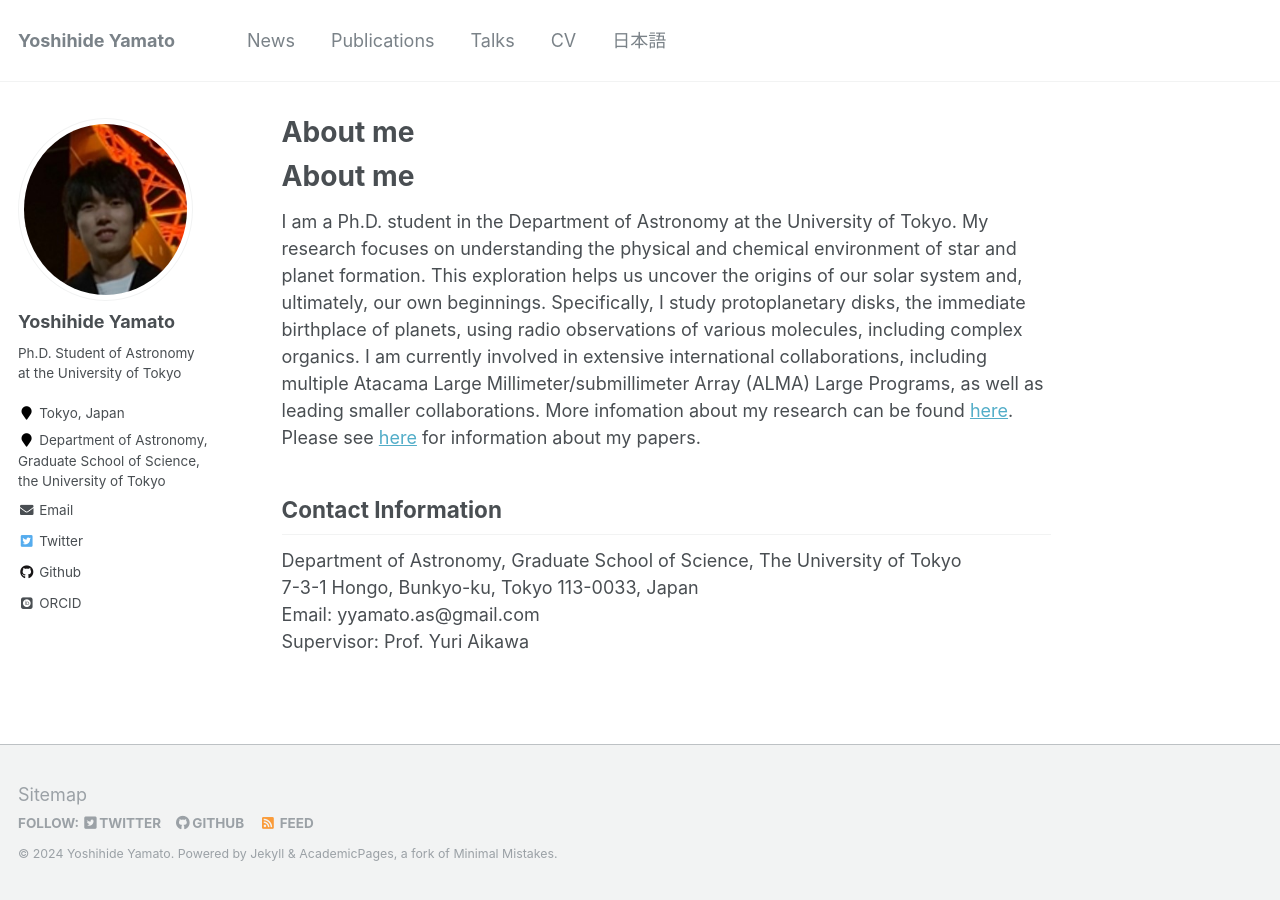
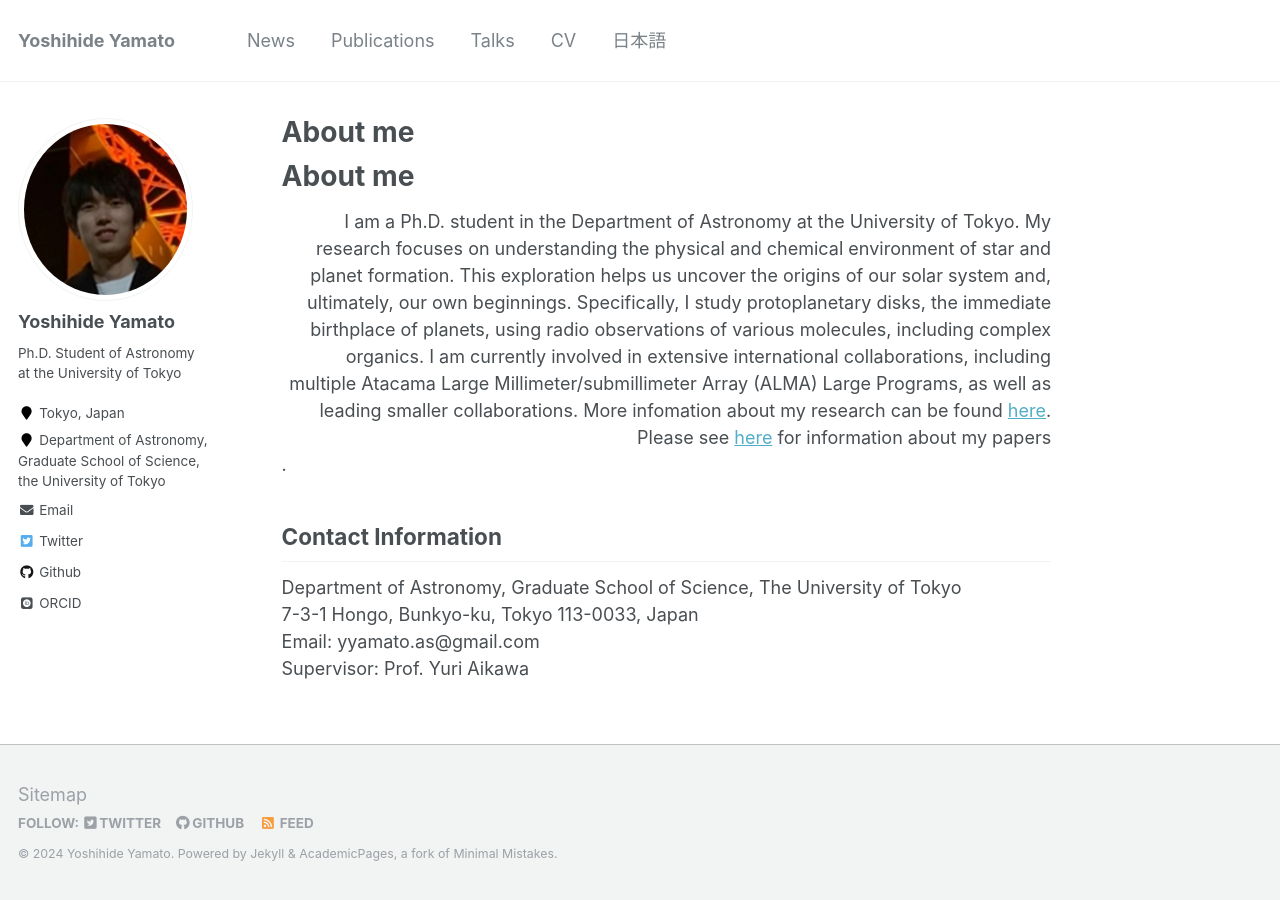
Before and after one commit to yyamato-as/website, a Jekyll site: the page built from _pages/about.md, in a window 1280 px wide. Built offline with Jekyll 4.4.1, drawn with Linux system fonts in a browser that asks for light colours; some web fonts are replaced; our own code applies the rules of GitHub Pages for plain Markdown files.

Commit message:
Updated home page

```diff
--- a/_pages/about.md
+++ b/_pages/about.md
@@ -13,8 +13,7 @@
 
 
 # About me
-{: style="text-align: justify" }
-I am a Ph.D. student in the Department of Astronomy at the University of Tokyo. My research focuses on understanding the physical and chemical environment of star and planet formation. This exploration helps us uncover the origins of our solar system and, ultimately, our own beginnings. Specifically, I study protoplanetary disks, the immediate birthplace of planets, using radio observations of various molecules, including complex organics. I am currently involved in extensive international collaborations, including multiple Atacama Large Millimeter/submillimeter Array (ALMA) Large Programs, as well as leading smaller collaborations. More infomation about my research can be found [here](https://yyamato-as.github.io/website/research). Please see [here](https://yyamato-as.github.io/website/publications) for information about my papers.
+<div style="text-align: right">I am a Ph.D. student in the Department of Astronomy at the University of Tokyo. My research focuses on understanding the physical and chemical environment of star and planet formation. This exploration helps us uncover the origins of our solar system and, ultimately, our own beginnings. Specifically, I study protoplanetary disks, the immediate birthplace of planets, using radio observations of various molecules, including complex organics. I am currently involved in extensive international collaborations, including multiple Atacama Large Millimeter/submillimeter Array (ALMA) Large Programs, as well as leading smaller collaborations. More infomation about my research can be found <a href="https://yyamato-as.github.io/website/research">here</a>. Please see <a href="https://yyamato-as.github.io/website/publications">here</a> for information about my papers</div>.
 
 Contact Information
 ------
```
